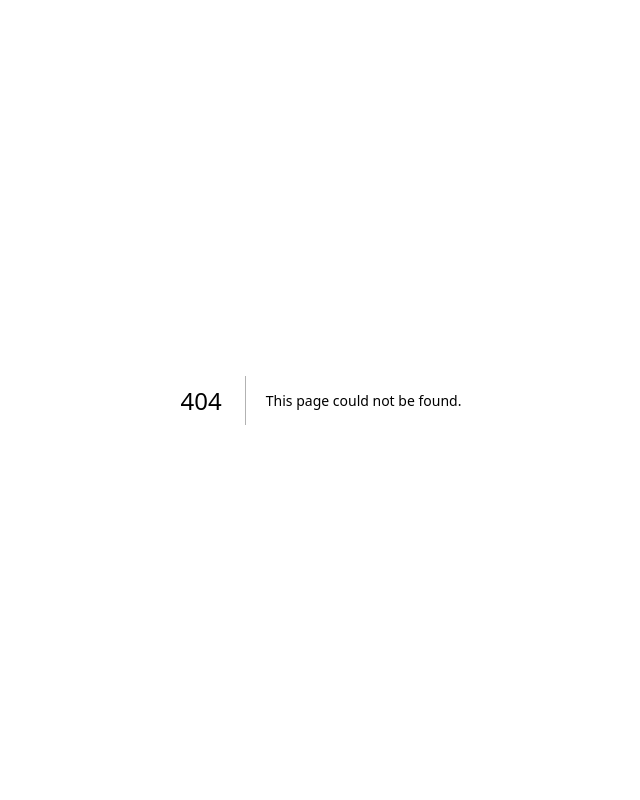
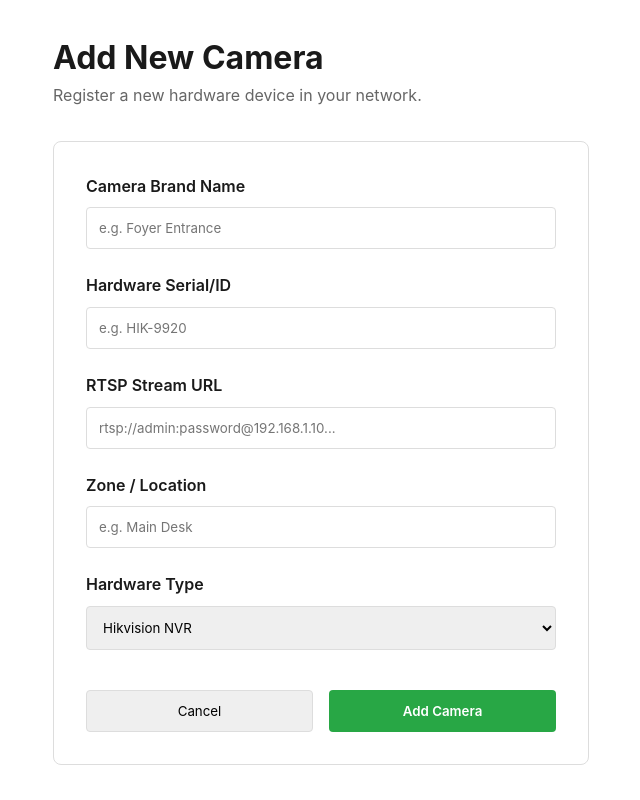
Before and after one commit to 360datax53/gym-surveillance, a Next.js app: page /dashboard/cameras/new in a window 1280 px wide. Before the commit this address had no page. Shown: the whole page, without its empty margins (319-959 px from the left). Built offline with nearby package versions, Linux system fonts and the light colour scheme.

Commit message:
feat: implement camera management with add camera form and AI toggle

```diff
--- /dev/null
+++ b/src/app/api/cameras/[id]/route.ts
@@ -0,0 +1,47 @@
+import { createServerClient } from '@supabase/ssr';
+import { cookies } from 'next/headers';
+import { NextRequest, NextResponse } from 'next/server';
+
+export async function PATCH(
+  request: NextRequest,
+  { params }: { params: { id: string } }
+) {
+  try {
+    const cookieStore = cookies();
+    const supabase = createServerClient(
+      process.env.NEXT_PUBLIC_SUPABASE_URL!,
+      process.env.NEXT_PUBLIC_SUPABASE_ANON_KEY!,
+      {
+        cookies: {
+          getAll() {
+            return cookieStore.getAll();
+          },
+          setAll(cookiesToSet) {
+            cookiesToSet.forEach(({ name, value, options }) =>
+              cookieStore.set(name, value, options)
+            );
+          },
+        },
+      }
+    );
+
+    const cameraId = params.id;
+    const body = await request.json();
+
+    const { data, error } = await supabase
+      .from('cameras')
+      .update(body)
+      .eq('id', cameraId)
+      .select()
+      .single();
+
+    if (error) throw error;
+    return NextResponse.json(data);
+  } catch (error: any) {
+    console.error('PATCH /api/cameras/[id] error:', error);
+    return NextResponse.json(
+      { error: error.message || 'Failed to update camera' },
+      { status: 500 }
+    );
+  }
+}
--- /dev/null
+++ b/src/app/dashboard/cameras/new/page.tsx
@@ -0,0 +1,91 @@
+'use client'
+
+import { useState } from 'react'
+import { useRouter } from 'next/navigation'
+
+export default function NewCameraPage() {
+  const router = useRouter()
+  const [loading, setLoading] = useState(false)
+  const [error, setError] = useState<string | null>(null)
+
+  const handleSubmit = async (e: React.FormEvent<HTMLFormElement>) => {
+    e.preventDefault()
+    setLoading(true)
+    setError(null)
+
+    const formData = new FormData(e.currentTarget)
+    const payload = {
+      camera_id: formData.get('camera_id'),
+      name: formData.get('name'),
+      rtsp_url: formData.get('rtsp_url'),
+      camera_type: formData.get('camera_type'),
+      zone: formData.get('zone'),
+      status: 'online'
+    }
+
+    try {
+      const response = await fetch('/api/cameras', {
+        method: 'POST',
+        headers: { 'Content-Type': 'application/json' },
+        body: JSON.stringify(payload)
+      })
+
+      if (!response.ok) {
+        const data = await response.json()
+        throw new Error(data.error || 'Failed to create camera')
+      }
+
+      router.push('/dashboard/cameras')
+    } catch (err: any) {
+      setError(err.message)
+    } finally {
+      setLoading(false)
+    }
+  }
+
+  return (
+    <div style={{ padding: '2rem', maxWidth: '600px', margin: '0 auto' }}>
+      <header style={{ marginBottom: '2rem' }}>
+        <h1 style={{ fontSize: '2rem', fontWeight: 700 }}>Add New Camera</h1>
+        <p style={{ color: '#666' }}>Register a new hardware device in your network.</p>
+      </header>
+
+      <form onSubmit={handleSubmit} style={{ display: 'grid', gap: '1.5rem', backgroundColor: '#fff', padding: '2rem', borderRadius: '8px', border: '1px solid #ddd' }}>
+        <div>
+          <label style={{ display: 'block', marginBottom: '0.5rem', fontWeight: 600 }}>Camera Brand Name</label>
+          <input name="name" required placeholder="e.g. Foyer Entrance" style={{ width: '100%', padding: '0.75rem', borderRadius: '4px', border: '1px solid #ddd' }} />
+        </div>
+        <div>
+          <label style={{ display: 'block', marginBottom: '0.5rem', fontWeight: 600 }}>Hardware Serial/ID</label>
+          <input name="camera_id" required placeholder="e.g. HIK-9920" style={{ width: '100%', padding: '0.75rem', borderRadius: '4px', border: '1px solid #ddd' }} />
+        </div>
+        <div>
+          <label style={{ display: 'block', marginBottom: '0.5rem', fontWeight: 600 }}>RTSP Stream URL</label>
+          <input name="rtsp_url" placeholder="rtsp://admin:password@192.168.1.10..." style={{ width: '100%', padding: '0.75rem', borderRadius: '4px', border: '1px solid #ddd' }} />
+        </div>
+        <div>
+          <label style={{ display: 'block', marginBottom: '0.5rem', fontWeight: 600 }}>Zone / Location</label>
+          <input name="zone" placeholder="e.g. Main Desk" style={{ width: '100%', padding: '0.75rem', borderRadius: '4px', border: '1px solid #ddd' }} />
+        </div>
+        <div>
+          <label style={{ display: 'block', marginBottom: '0.5rem', fontWeight: 600 }}>Hardware Type</label>
+          <select name="camera_type" style={{ width: '100%', padding: '0.75rem', borderRadius: '4px', border: '1px solid #ddd' }}>
+            <option value="hikvision">Hikvision NVR</option>
+            <option value="dahua">Dahua</option>
+            <option value="reolink">Reolink</option>
+            <option value="generic">Generic IP Camera</option>
+          </select>
+        </div>
+
+        {error && <p style={{ color: 'red', fontSize: '14px' }}>{error}</p>}
+
+        <div style={{ display: 'grid', gridTemplateColumns: '1fr 1fr', gap: '1rem', marginTop: '1rem' }}>
+          <button type="button" onClick={() => router.back()} style={{ padding: '0.75rem', borderRadius: '4px', border: '1px solid #ddd', cursor: 'pointer' }}>Cancel</button>
+          <button type="submit" disabled={loading} style={{ padding: '0.75rem', borderRadius: '4px', border: 'none', backgroundColor: '#28a745', color: '#fff', fontWeight: 600, cursor: 'pointer' }}>
+            {loading ? 'Adding...' : 'Add Camera'}
+          </button>
+        </div>
+      </form>
+    </div>
+  )
+}
```
Also changed, not shown: src/app/dashboard/cameras/page.tsx (+59 -3 lines).
